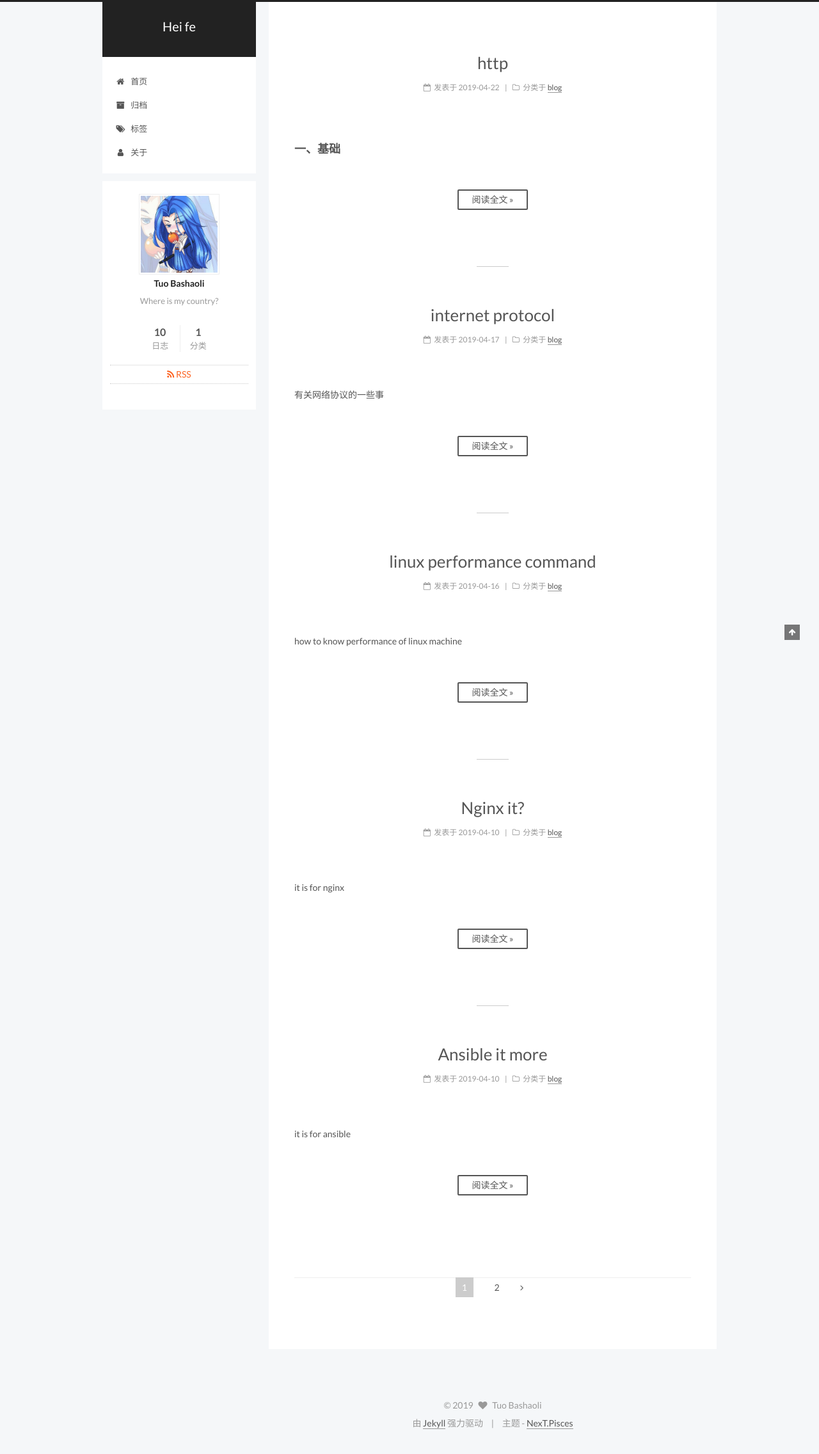
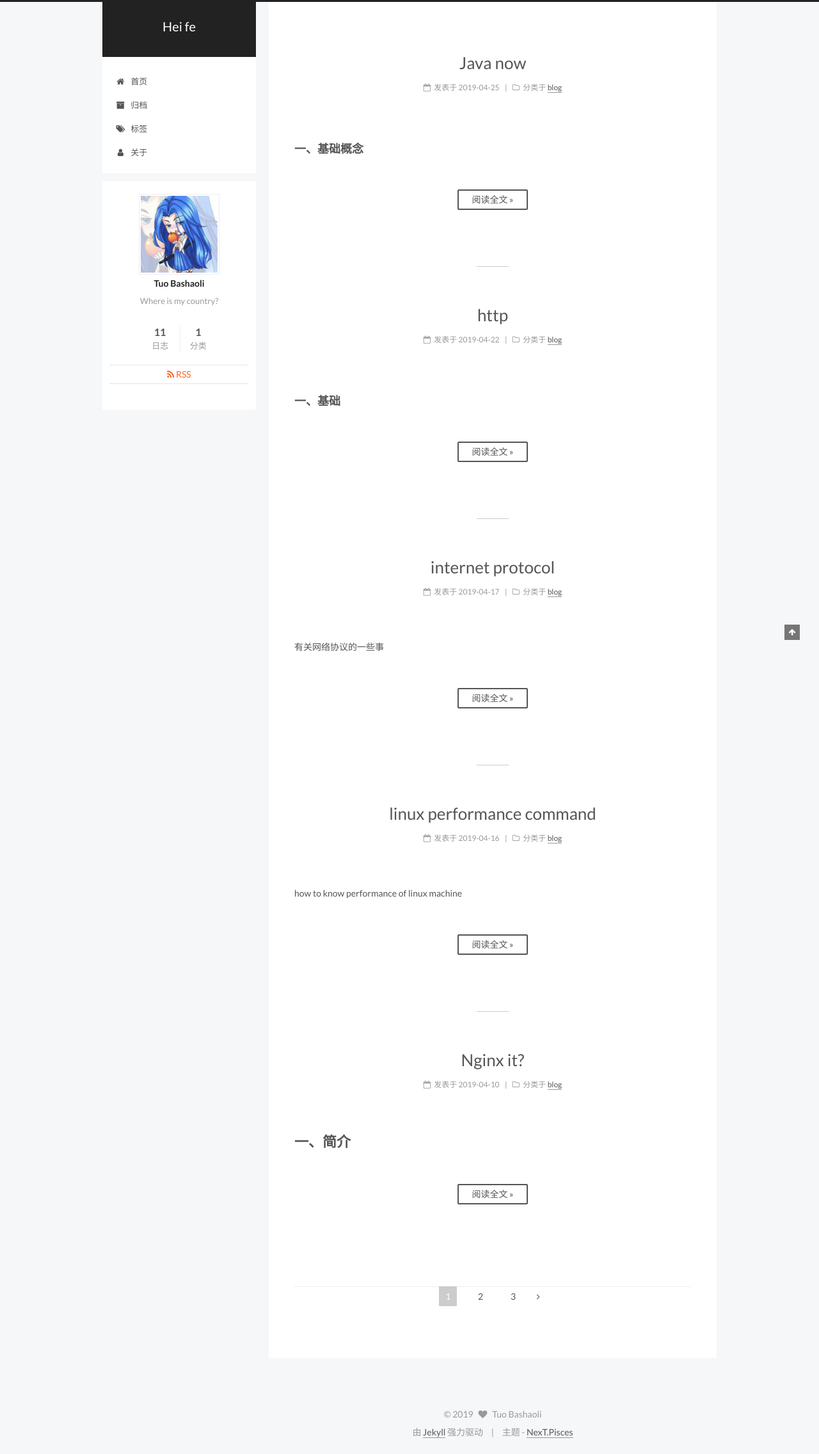
Before and after one commit to tuobashaoli/tuobashaoli.github.io, a Jekyll site: the page built from index.html, in a window 1280 px wide. Shown: the whole page at 64% size. Built offline with Jekyll 4.4.1, drawn with Linux system fonts in a browser that asks for light colours; the list of posts is cut into pages by our own code; comment, search, counter and statistics services are not loaded.

Commit message:
add java

```diff
--- a/_posts/2019-04-10-nginx.markdown
+++ b/_posts/2019-04-10-nginx.markdown
@@ -1,7 +1,6 @@
 ---
 categories: blog
 date: '2019-04-10 16:16:18'
-description: it is for nginx
 layout: post
 published: True
 title: "Nginx it?"
--- /dev/null
+++ b/_posts/2019-04-25-java.markdown
@@ -0,0 +1,9 @@
+---
+categories: blog
+date: '2019-04-25 16:44:18'
+layout: post
+published: True
+title: "Java now"
+---
+
+### 一、基础概念
```
